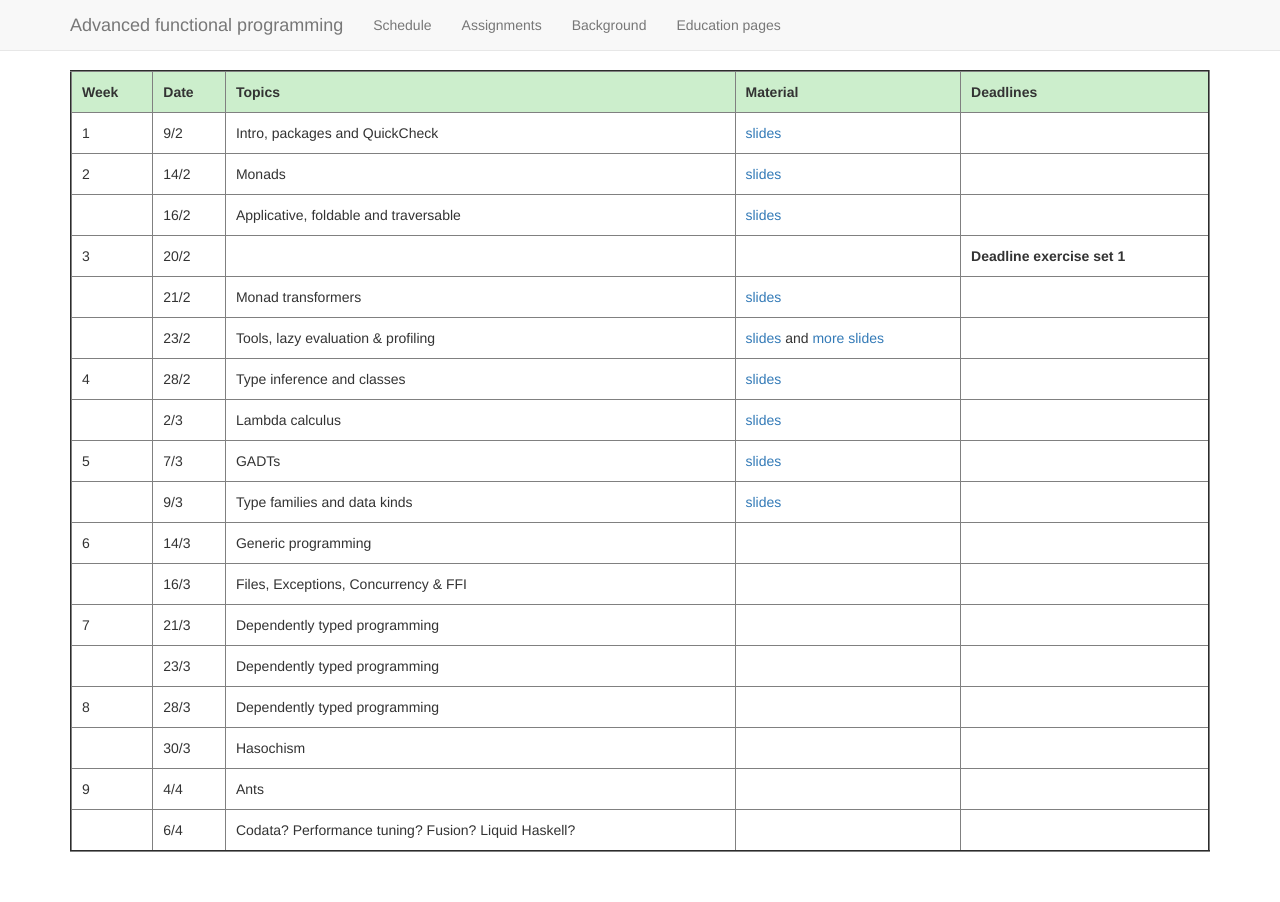
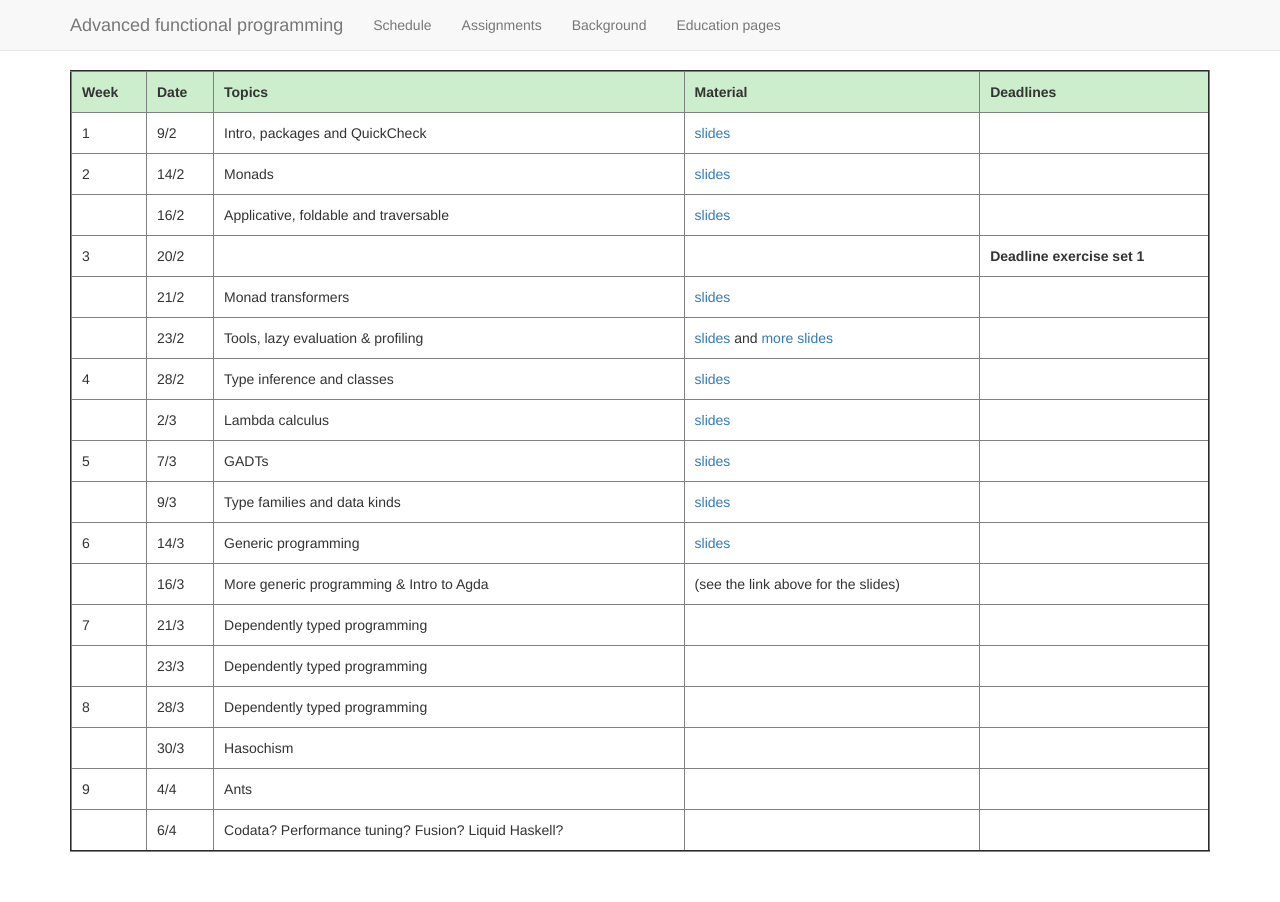
Before and after one commit to ruuda/2017-AFP, a Jekyll site: the page built from schedule.html, in a window 1280 px wide. Built offline with Jekyll 4.4.1, drawn with Linux system fonts in a browser that asks for light colours; nearby versions of some CDN libraries.

Commit message:
Added slides10.pdf

```diff
--- a/schedule.html
+++ b/schedule.html
@@ -146,7 +146,7 @@ layout: default
 
       <td>Generic programming</td>
 
-      <td></td>
+      <td><a href="slides/slides10.pdf">slides</a></td>
 
       <td></td>
     </tr>
@@ -156,9 +156,9 @@ layout: default
 
       <td>16/3</td>
 
-      <td>Files, Exceptions, Concurrency & FFI</td>
+      <td>More generic programming & Intro to Agda</td>
 
-      <td></td>
+      <td>(see the link above for the slides)</td>
 
       <td></td>
     </tr>
```
Also changed, not shown: 1 other file.
